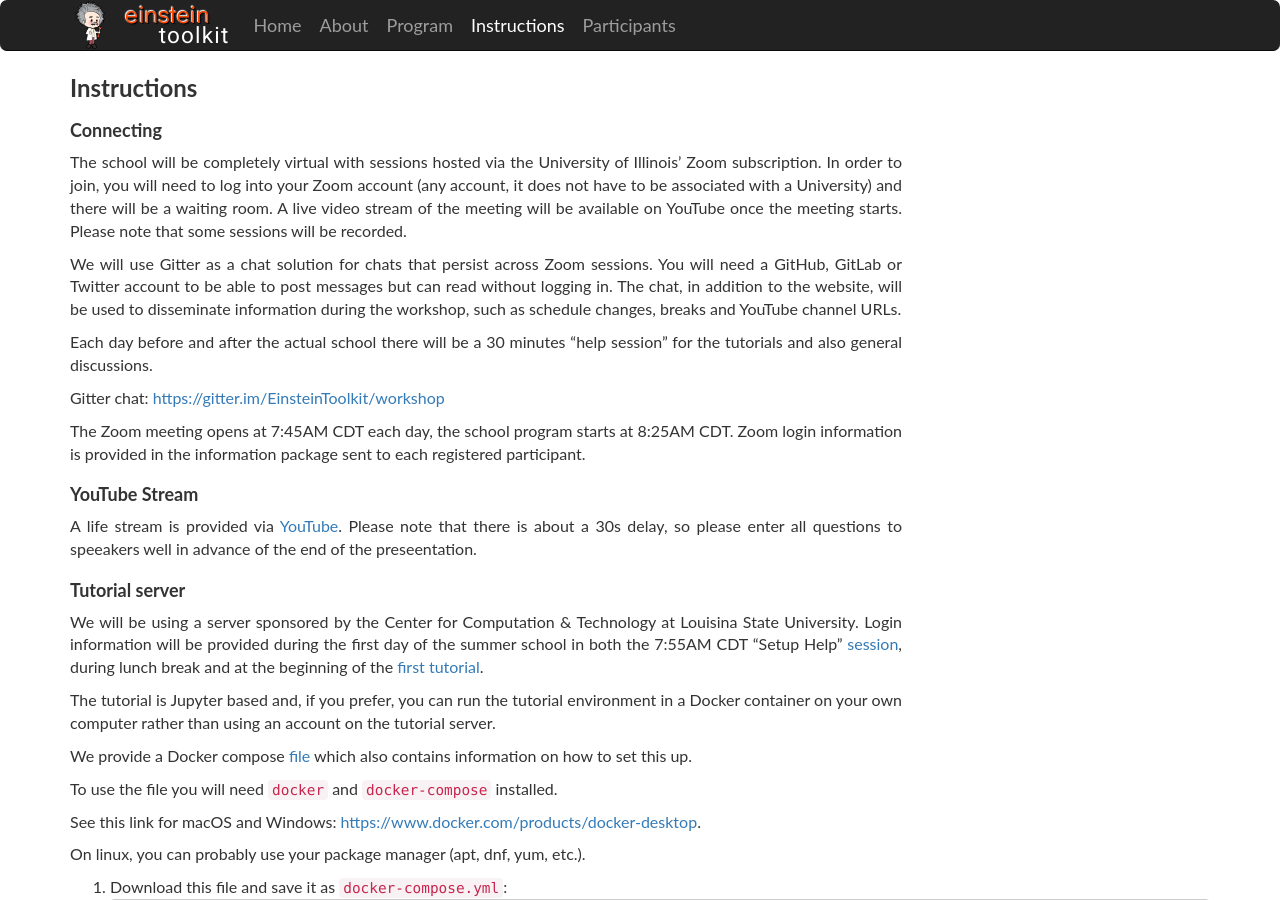
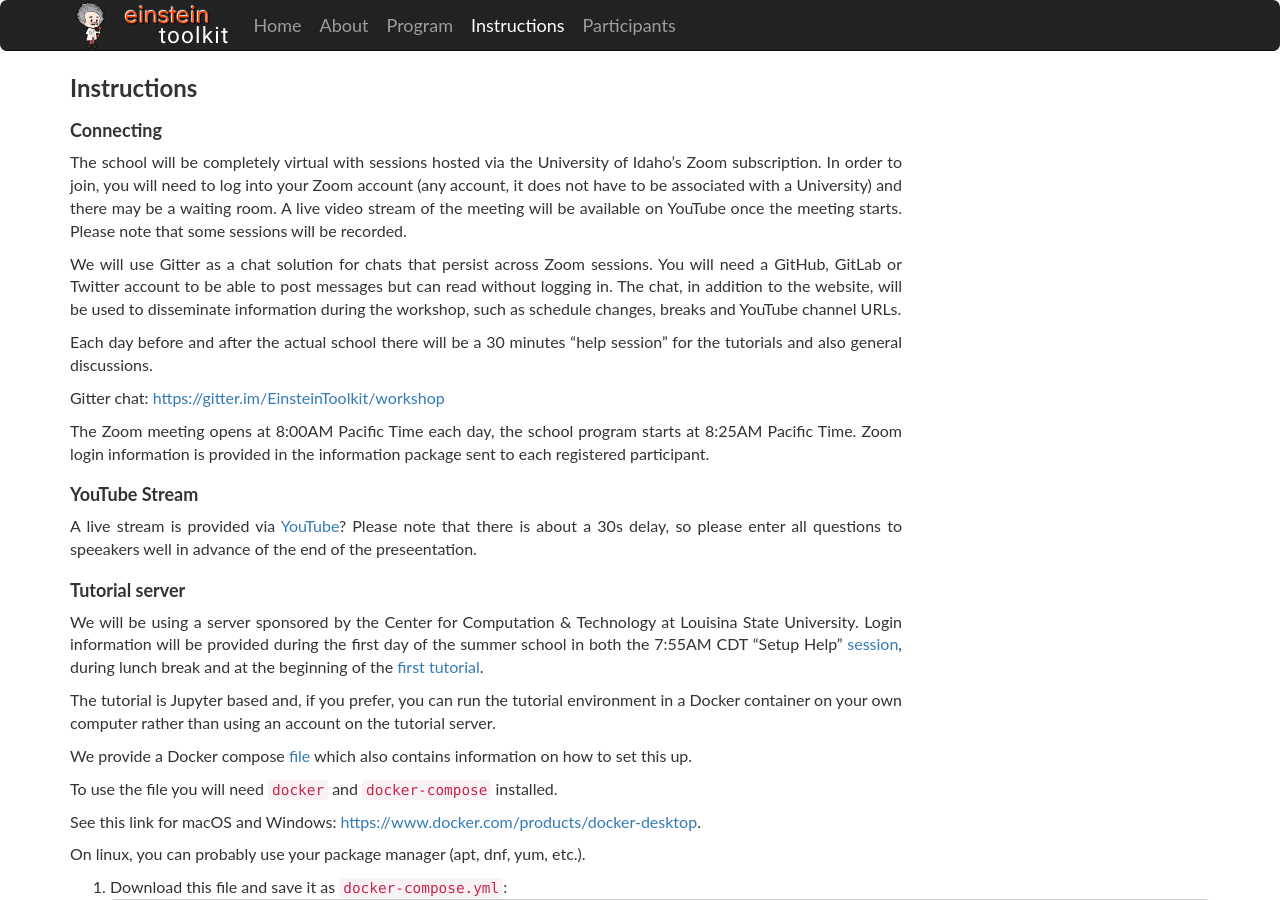
Before and after one commit to EinsteinToolkit/et2022uidaho, a Jekyll site: the page built from instructions.md, in a window 1280 px wide and 900 px high. Built offline with Jekyll 4.4.1, drawn with Linux system fonts in a browser that asks for light colours.

Commit message:
Update more files.

```diff
--- a/instructions.md
+++ b/instructions.md
@@ -8,9 +8,9 @@ title: Instructions
 
 ## Connecting
 The school will be completely virtual with sessions hosted via the University
-of Illinois' Zoom subscription. In order to join, you will need to log into
+of Idaho's Zoom subscription. In order to join, you will need to log into
 your Zoom account (any account, it does not have to be associated with a
-University) and there will be a waiting room. A live video stream of the
+University) and there may be a waiting room. A live video stream of the
 meeting will be available on YouTube once the meeting starts. Please note that
 some sessions will be recorded.
 
@@ -26,12 +26,12 @@ session" for the tutorials and also general discussions.
 Gitter chat:
 [https://gitter.im/EinsteinToolkit/workshop](https://gitter.im/EinsteinToolkit/workshop)
 
-The Zoom meeting opens at 7:45AM CDT each day, the school program starts at
-8:25AM CDT. Zoom login information is provided in the information package sent
+The Zoom meeting opens at 8:00AM Pacific Time each day, the school program starts at
+8:25AM Pacific Time. Zoom login information is provided in the information package sent
 to each registered participant.
 
 ## YouTube Stream
-A life stream is provided via [YouTube](https://go.illinois.edu/et2021uiuc).
+A live stream is provided via [YouTube](youtube.com)?
 Please note that there is about a 30s delay, so please enter all questions to
 speeakers well in advance of the end of the preseentation.
 
```
Also changed, not shown: codeofconduct.md (+5 -4 lines), program.md (+4 -4 lines), register.md (+2 -2 lines).
